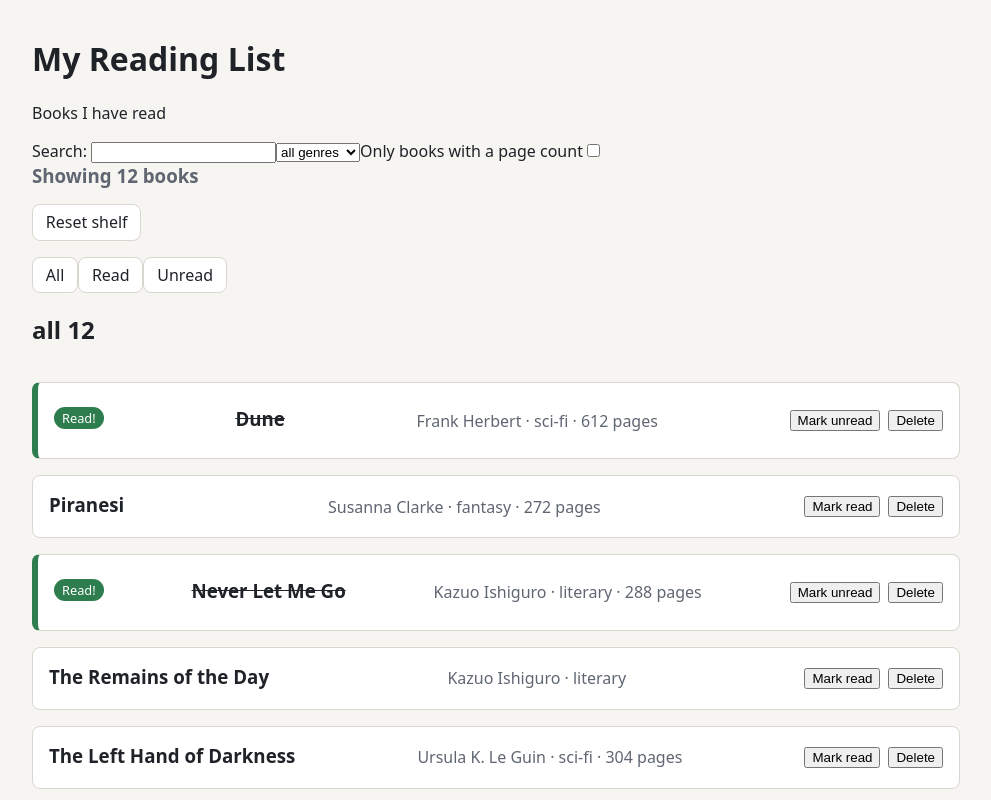
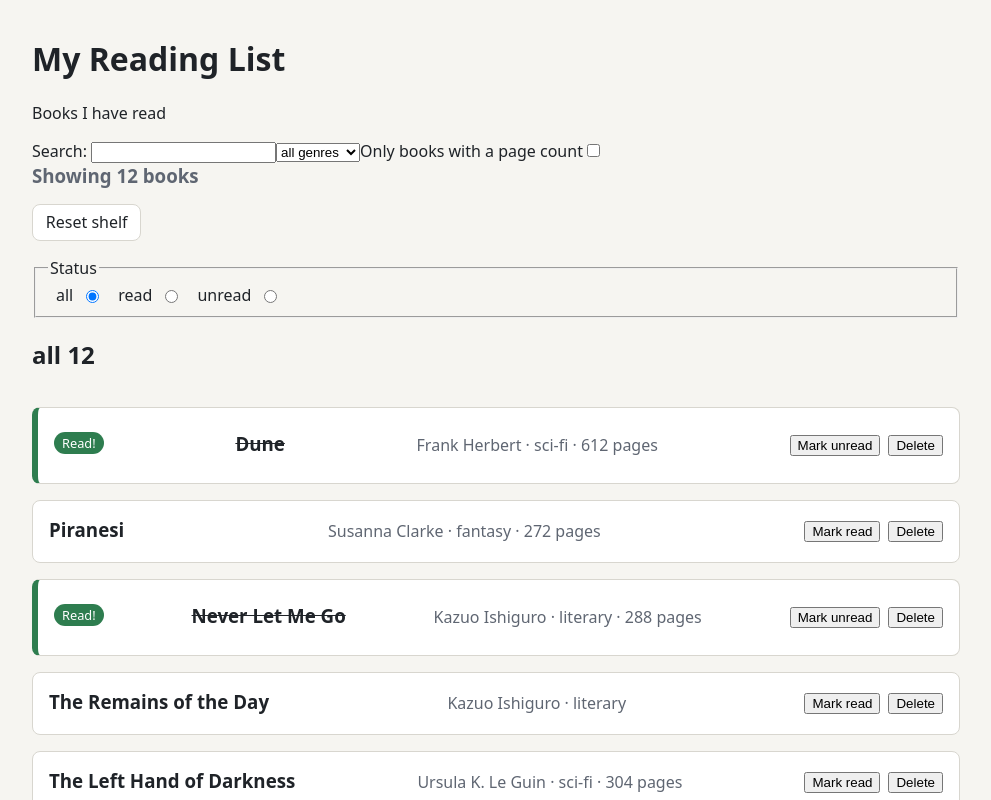
Before and after one commit to ajpaelt/reading-list, a React (Vite) app in the folder reading-list/: page / in a window 1280 px wide. Shown: the top 800 px of the page, without its empty margins (144-1135 px from the left). Built offline with nearby package versions, Linux system fonts and the light colour scheme.

Commit message:
feat: filter by read now uses radio menu

```diff
--- a/reading-list/src/App.tsx
+++ b/reading-list/src/App.tsx
@@ -10,6 +10,7 @@ import {FilterBar} from './components/FilterBar'
 import SearchBox from "./components/SearchBox";
 import GenreSelect from "./components/GenreSelect";
 import PagesOnlyToggle from "./components/CheckBox";
+import { StatusRadio } from "./components/StatusRadio";
 
 function App() {
 
@@ -77,7 +78,7 @@ function App() {
                 <p></p>
                 <ResetShelf onResetBooks = {() => setBooks(BOOKS)} />
                 <p></p>
-                <FilterBar current={filter} onChange={setFilter}/>
+                <StatusRadio current={filter} onChange={setFilter}/>
 
                 <BookList heading={filter} books = {visibleBooks} onToggleRead = {toggleRead} onDelete = {deleteBook}/>
             </main>
--- /dev/null
+++ b/reading-list/src/components/StatusRadio.tsx
@@ -0,0 +1,39 @@
+import type {StatusFilter} from '../types'
+
+
+
+export function StatusRadio(props:StatusRadioProps) {
+    const {onChange, current} = props;
+    const options:StatusFilter[] = ["all","read","unread"]
+
+    return (
+        <fieldset className="book-actions">
+            <legend>Status</legend>
+            {options.map((option)=> {
+                return (
+                    <>
+                        <label htmlFor={option}/>
+                        {option}
+                        <input
+                            className="btn"
+                            id={option}
+                            type="radio"
+                            checked={current == option}
+                            onClick={()=>onChange(option)}
+                        />
+                    </>
+                )}
+            )}
+        </fieldset>
+    )
+}
+
+
+
+
+
+
+interface StatusRadioProps {
+  current: StatusFilter;
+  onChange: (filter: StatusFilter) => void;
+}
```
Also changed, not shown: reading-list/src/types.ts (line endings or trailing spaces).
